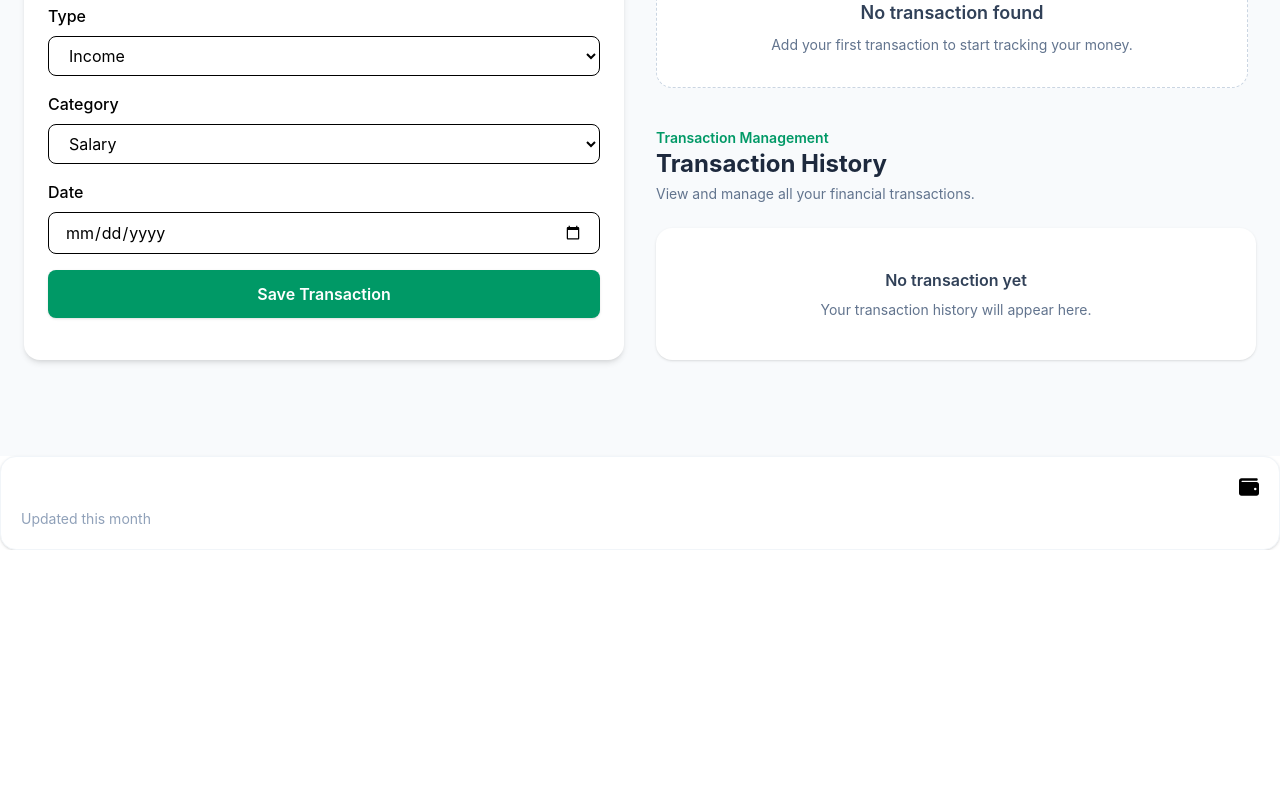
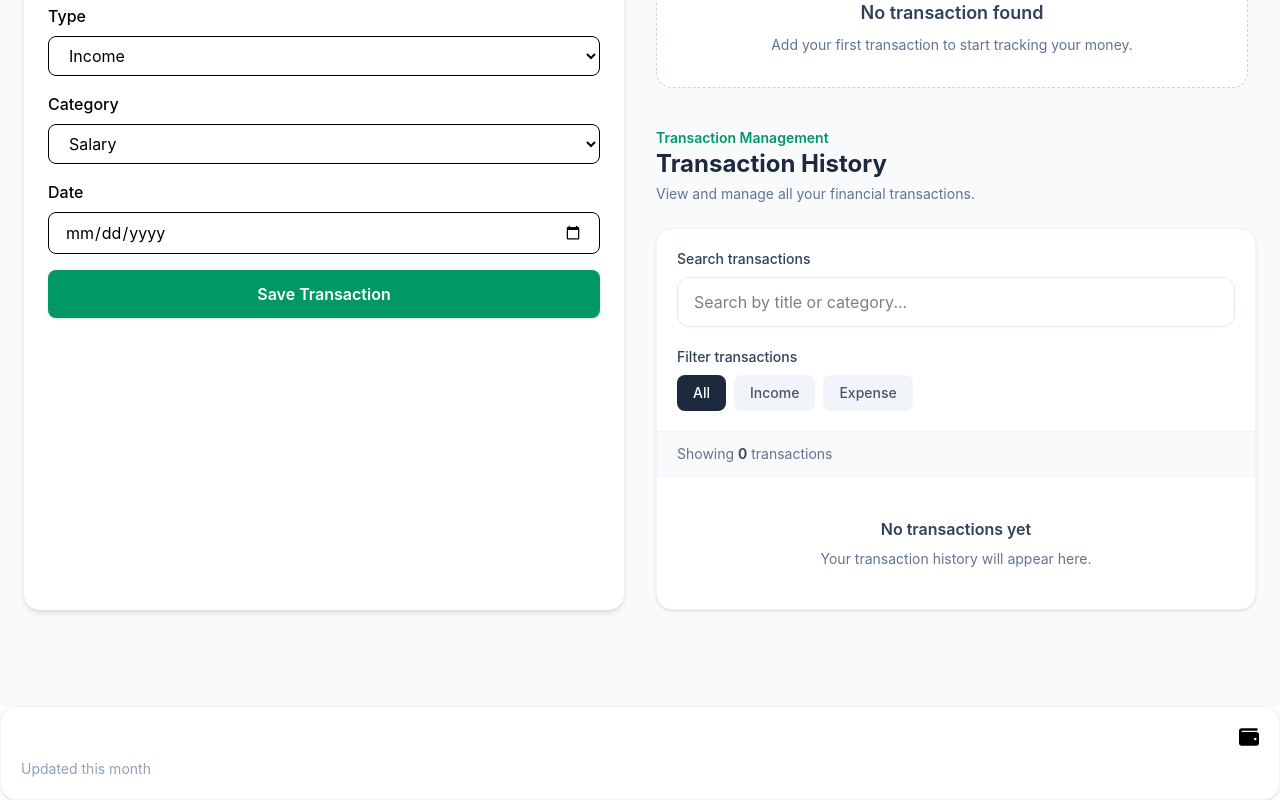
Before and after one commit to sharon5555/Finance-tracker, a React (Vite) app: page / in a window 1280 px wide. Shown: the part 2702-3502 px from the top of the page. Before the commit the page ends 3252 px from the top, so only its background shows below. Built offline with nearby package versions, Linux system fonts and the light colour scheme.

Commit message:
Add transaction count

```diff
--- a/src/components/common/TransactionHistory.jsx
+++ b/src/components/common/TransactionHistory.jsx
@@ -1,7 +1,16 @@
-// TransactionHistory display the users complete transaction history.
-// Unlike the dashboard's Recent Transactions section,
-// this component will eventually show every transaction.
+// Import useState so we can store and update the search
+// and transaction filter values.
+import { useState } from "react";
 
+
+// TransactionHistory displays the user's complete transaction history.
+//
+// It allows the user to:
+// - Search transactions
+// - Filter by All, Income, or Expense
+// - See how many transactions are displayed
+// - Edit transactions
+// - Delete transactions
 
 function TransactionHistory({
     transactions,
@@ -9,11 +18,58 @@ function TransactionHistory({
     onDelete
 }) {
 
+    // Store the text entered into the transaction search box.
+    const [searchTerm, setSearchTerm] = useState("");
+
+    // Store the selected transaction type filter.
+    const [historyFilter, setHistoryFilter] = useState("All");
+
+
+    /*
+        Filter transactions using two conditions:
+
+        1. The selected transaction type.
+        2. The search text.
+
+        Both conditions must be satisfied before
+        a transaction is displayed.
+    */
+    const filteredTransactions = transactions.filter((transaction) => {
+
+        // Check whether the transaction matches the selected filter.
+        const matchesFilter =
+            historyFilter === "All" ||
+            transaction.type === historyFilter;
+
+
+        // Convert the search text to lowercase.
+        const search = searchTerm.toLowerCase();
+
+
+        // Convert the transaction information to lowercase
+        // so the search is not affected by capital letters.
+        const title = transaction.title.toLowerCase();
+        const category = transaction.category.toLowerCase();
+
+
+        // Check whether the search text exists in the
+        // transaction title or category.
+        const matchesSearch =
+            title.includes(search) ||
+            category.includes(search);
+
+
+        // A transaction must match BOTH conditions.
+        return matchesFilter && matchesSearch;
+    });
+
+
     return (
         <section className="mt-10">
 
             {/* Section heading */}
             <div className="mb-6">
+
                 <p className="text-sm text-emerald-600 font-semibold">
                     Transaction Management
                 </p>
@@ -28,37 +84,171 @@ function TransactionHistory({
 
             </div>
 
-            {/* Transaction list */}
-            <div className="bg-white rounded-2xl shadow-sm border-slate-100 overflow-hidden">
 
-                {transactions.length > 0 ? (
+            {/*
+                Transaction history card.
+
+                The search box, filters, count, and
+                transaction list all belong to this card.
+            */}
+            <div className="bg-white rounded-2xl shadow-sm border border-slate-100 overflow-hidden">
+
+
+                {/* Search and filter controls */}
+                <div className="p-5 border-b border-slate-100">
+
+                    {/* Search transactions */}
+                    <div className="mb-5">
+
+                        <label
+                            htmlFor="transaction-search"
+                            className="block text-sm font-medium text-slate-700 mb-2"
+                        >
+                            Search transactions
+                        </label>
+
+                        <input
+                            id="transaction-search"
+                            type="text"
+                            value={searchTerm}
+                            onChange={(event) =>
+                                setSearchTerm(event.target.value)
+                            }
+                            placeholder="Search by title or category..."
+                            className="w-full px-4 py-3 rounded-xl border border-slate-200
+                            focus:outline-none focus:ring-2 focus:ring-emerald-500
+                            focus:border-transparent"
+                        />
+
+                    </div>
+
+
+                    {/* Transaction type filters */}
+                    <div>
+
+                        <p className="text-sm font-medium text-slate-700 mb-2">
+                            Filter transactions
+                        </p>
+
+                        <div className="flex flex-wrap gap-2">
+
+                            {/* All transactions */}
+                            <button
+                                type="button"
+                                onClick={() => setHistoryFilter("All")}
+                                className={`px-4 py-2 rounded-lg text-sm font-medium transition ${
+                                    historyFilter === "All"
+                                        ? "bg-slate-800 text-white"
+                                        : "bg-slate-100 text-slate-600 hover:bg-slate-200"
+                                }`}
+                            >
+                                All
+                            </button>
+
+
+                            {/* Income transactions */}
+                            <button
+                                type="button"
+                                onClick={() => setHistoryFilter("Income")}
+                                className={`px-4 py-2 rounded-lg text-sm font-medium transition ${
+                                    historyFilter === "Income"
+                                        ? "bg-emerald-600 text-white"
+                                        : "bg-slate-100 text-slate-600 hover:bg-slate-200"
+                                }`}
+                            >
+                                Income
+                            </button>
+
+
+                            {/* Expense transactions */}
+                            <button
+                                type="button"
+                                onClick={() => setHistoryFilter("Expense")}
+                                className={`px-4 py-2 rounded-lg text-sm font-medium transition ${
+                                    historyFilter === "Expense"
+                                        ? "bg-red-600 text-white"
+                                        : "bg-slate-100 text-slate-600 hover:bg-slate-200"
+                                }`}
+                            >
+                                Expense
+                            </button>
+
+                        </div>
+
+                    </div>
+
+                </div>
+
+
+                {/*
+                    Transaction count:
+
+                    filteredTransactions.length tells us how many
+                    transactions are currently visible.
+
+                    The count automatically changes when the user
+                    searches or changes the filter.
+                */}
+                <div className="px-5 py-3 bg-slate-50 border-b border-slate-100">
+
+                    <p className="text-sm text-slate-500">
+
+                        Showing{" "}
+
+                        <span className="font-semibold text-slate-700">
+                            {filteredTransactions.length}
+                        </span>
+
+                        {" "}
+
+                        {filteredTransactions.length === 1
+                            ? "transaction"
+                            : "transactions"}
+
+                    </p>
+
+                </div>
+
+
+                {/*
+                    Transaction list.
+
+                    We use filteredTransactions instead of
+                    the original transactions array.
+                */}
+                {filteredTransactions.length > 0 ? (
 
                     <div className="divide-y divide-slate-100">
 
-                        {transactions.map((transaction) => (
+                        {filteredTransactions.map((transaction) => (
 
                             <div
                                 key={transaction.id}
-                                className="p-5 flex items-center justify-between"
+                                className="p-5 flex flex-col sm:flex-row sm:items-center
+                                sm:justify-between gap-4"
                             >
 
                                 {/* Transaction information */}
                                 <div>
+
                                     <h3 className="font-semibold text-slate-800">
                                         {transaction.title}
                                     </h3>
 
                                     <p className="text-sm text-slate-500 mt-1">
-                                        {transaction.catergory} {" "}
+                                        {transaction.category}
+                                        {" • "}
                                         {transaction.date}
                                     </p>
+
                                 </div>
+
 
                                 {/* Amount and actions */}
                                 <div className="flex items-center gap-4">
 
                                     <p
-                                        className={` font-bold ${
+                                        className={`font-bold ${
                                             transaction.type === "Income"
                                                 ? "text-emerald-600"
                                                 : "text-red-600"
@@ -70,15 +260,17 @@ function TransactionHistory({
                                         ₦{Number(transaction.amount).toLocaleString()}
                                     </p>
 
+
                                     {/* Edit button */}
                                     <button
                                         type="button"
                                         onClick={() =>
                                             onEdit(transaction.id)
                                         }
-                                        className="text-sm text-blue-600 hover:text-blue-700 font-medium"
-                                        >
-                                            Edit
+                                        className="text-sm text-blue-600
+                                        hover:text-blue-700 font-medium"
+                                    >
+                                        Edit
                                     </button>
 
 
@@ -88,7 +280,8 @@ function TransactionHistory({
                                         onClick={() =>
                                             onDelete(transaction.id)
                                         }
-                                        className="text-sm text-red-600 hover:text-red-700 font-medium"
+                                        className="text-sm text-red-600
+                                        hover:text-red-700 font-medium"
                                     >
                                         Delete
                                     </button>
@@ -96,23 +289,34 @@ function TransactionHistory({
                                 </div>
 
                             </div>
+
                         ))}
 
                     </div>
+
                 ) : (
 
-                     /* Empty state */
+                    /* Empty state */
                     <div className="p-10 text-center">
 
                         <h3 className="font-semibold text-slate-700">
-                            No transaction yet
+
+                            {transactions.length === 0
+                                ? "No transactions yet"
+                                : "No matching transactions"}
+
                         </h3>
 
                         <p className="text-sm text-slate-500 mt-2">
-                            Your transaction history will appear here.
+
+                            {transactions.length === 0
+                                ? "Your transaction history will appear here."
+                                : "Try changing your search or filter."}
+
                         </p>
 
                     </div>
+
                 )}
 
             </div>
```
